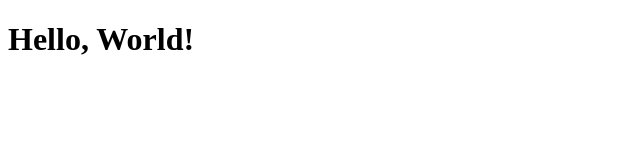
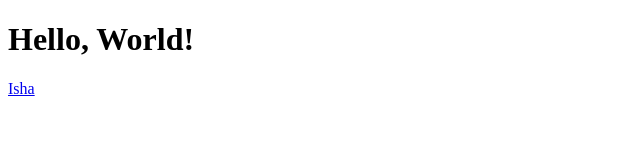
Before and after one commit to varchas-7/varchasvi.net, a plain HTML site: page index.html in a window 1280 px wide. Shown: the full height of the page, 0-640 px from the left. Drawn offline with Linux system fonts and the light colour scheme.

Commit message:
Add link to Isha in index.html

```diff
--- a/index.html
+++ b/index.html
@@ -5,5 +5,6 @@
 </head>
 <body>
   <h1>Hello, World!</h1>
+  <a href="/Isha">Isha</a>
 </body>
 </html>
```
